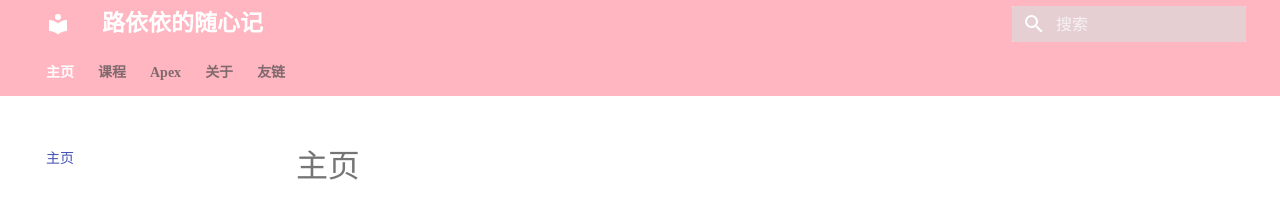
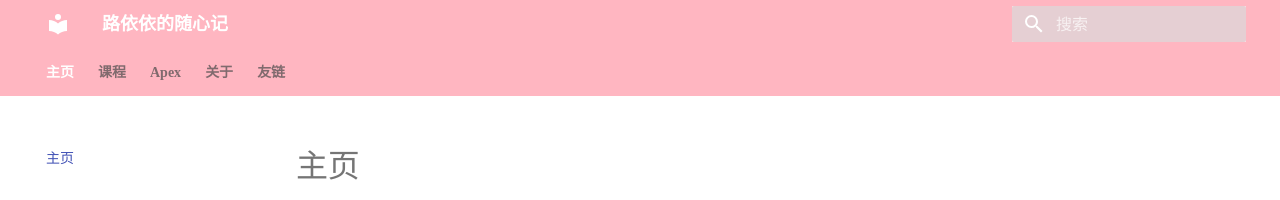
Before and after one commit to Luyiyi2858/Luyiyi2858.github.io, an MkDocs documentation site: the page built from docs/index.md, in a window 1280 px wide. Shown: the top 200 px of the page. Built offline with MkDocs 1.6.1 and Material for MkDocs 9.7.7, drawn with Linux system fonts in a browser that asks for light colours.

Commit message:
标题字号恢复默认

```diff
--- a/docs/stylesheets/extra.css
+++ b/docs/stylesheets/extra.css
@@ -19,12 +19,11 @@ body,
   --md-primary-fg-color: #FFB6C1;
 }
 
-/* 网站名称：白色 + 加粗 + 字号加大 */
+/* 网站名称：白色 + 加粗 */
 .md-header__title,
 .md-header__topic {
   color: #ffffff;
   font-weight: bold !important;
-  font-size: 1.15rem;
 }
 
 /* 导航栏图标：白色 */
```
